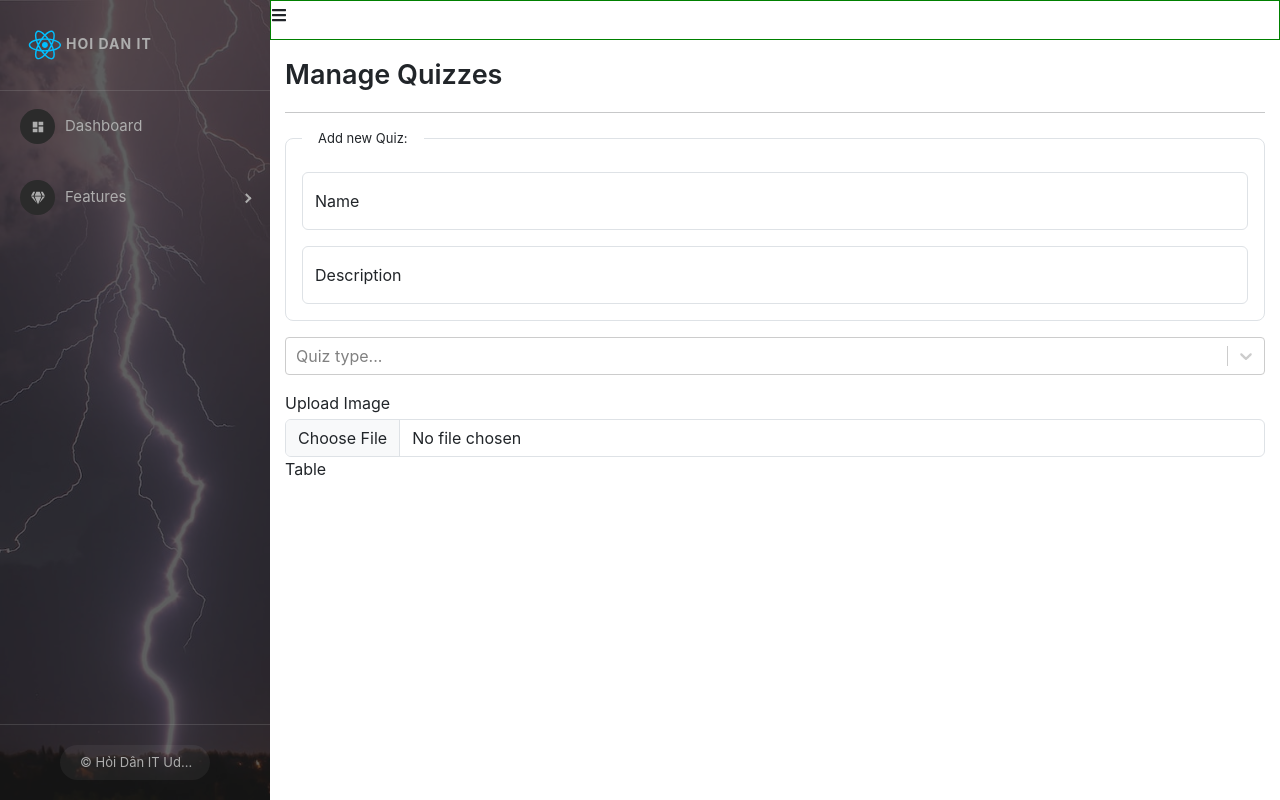
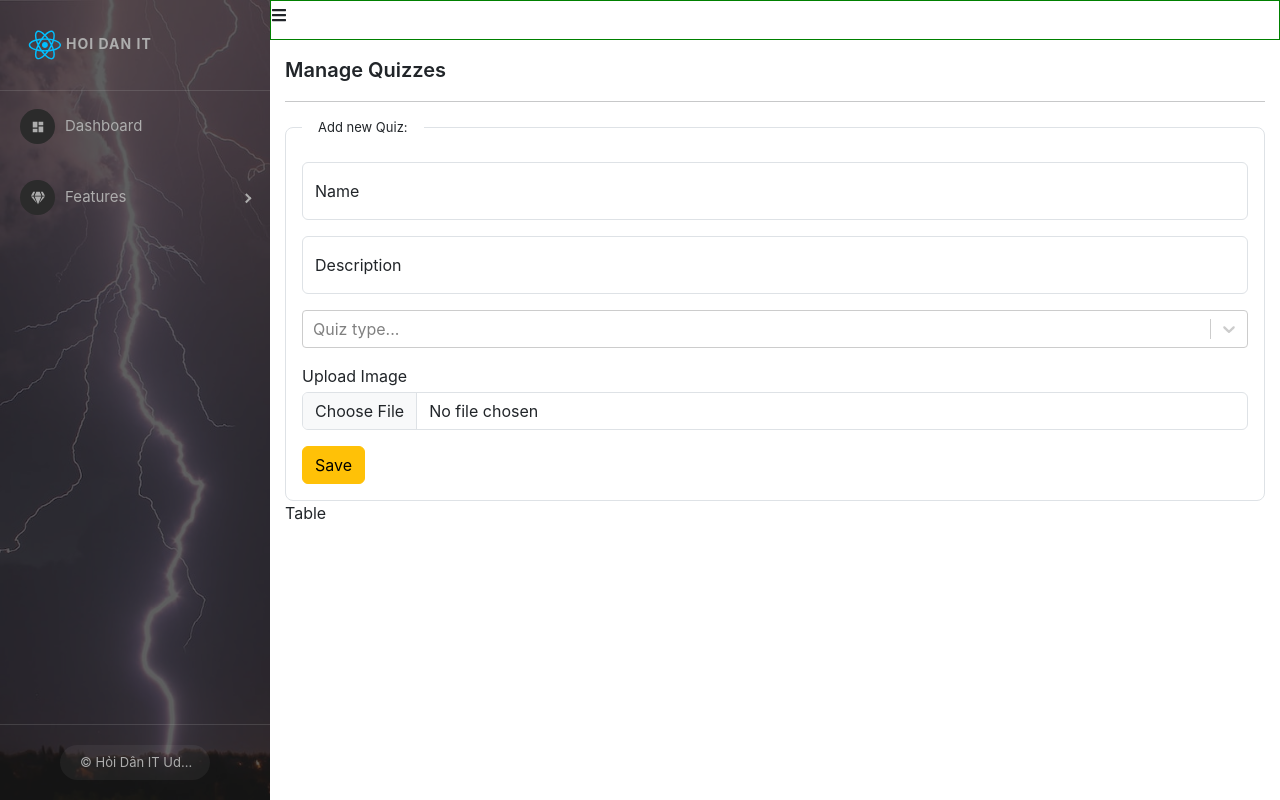
Before and after one commit to HCTVIP/React-Ultimate-Basic, a React (Create React App) app: page /admins/manage-quizzes in a window 1280 px wide. Built offline with nearby package versions, Linux system fonts and the light colour scheme.

Commit message:
API them moi bai thi

```diff
--- a/src/components/Admin/Content/Quiz/ManageQuiz.js
+++ b/src/components/Admin/Content/Quiz/ManageQuiz.js
@@ -2,6 +2,9 @@
 import 'react-select';
 import Select from 'react-select';
 import { useState } from 'react';
+import { postCreateNewQuiz } from '../../../../services/apiServices';
+import { toast } from 'react-toastify';
+import { ToastHeader } from 'react-bootstrap';
 
 const options = [
     { value: 'EASY', label: 'EASY' },
@@ -13,11 +16,31 @@
 
     const [name, setName] = useState('');
     const [description, setDescription] = useState("");
-    const [type, settype] = useState("EASY");
+    const [type, setType] = useState("EASY");
     const [image, setImage] = useState(null);
 
     const handleChangeFile = (event) => {
+        if (event.target && event.target.files && event.target.files[0]) {
+            setImage(event.target.files[0])
+        }
+    }
 
+    const handleSubmitQuiz = async () => {
+        //validate
+        if(!name || !description) {
+            toast.error("Name/Description is required");
+            return;
+        }
+
+        let res = await postCreateNewQuiz(description, name, type?.value, image);
+        if (res && res.EC === 0) {
+            toast.success(res.EM);
+            setName("");
+            setDescription("");
+            setImage("");
+        }else {
+            toast.error(res.EM);
+        }
     }
 
     return (
@@ -36,13 +59,14 @@
                         type="text"
                         className="form-control"
                         placeholder='your quiz name'
-                        valaue={name}
+                        value={name}
                         onChange={event=> setName(event.target.value)}
                         />
                     <label >Name</label>
                 </div>
                 <div className="form-floating">
                     <input
+                        value={description}
                         type="text"
                         className="form-control"
                         placeholder='description'
@@ -50,14 +74,12 @@
                     />
                     <label >Description</label>
                 </div>
-            </fieldset>
                 <div className="my-3">
                 <Select
-                    type={type}
-                    // defaultValue={selectedOption}
-                    // onChange={setSelectedOption}
+                    defaultValue={type}
+                    onChange={setType}
                     options={options}
-                    placeholder="Quiz type..."
+                    placeholder={"Quiz type..."}
                 />
                 </div>
                 <div className="more-actions form-group">
@@ -68,6 +90,14 @@
                         onChange={event=> handleChangeFile(event)}
                     />
                 </div>
+                <div className="mt-3">
+                    <button
+                    className="btn btn-warning"
+                    onClick={() => handleSubmitQuiz()}
+                    >Save</button>
+                </div>
+            </fieldset>
+
             <div className="list-detail">
                 Table
             </div>
--- a/src/components/Admin/Content/Quiz/ManageQuiz.scss
+++ b/src/components/Admin/Content/Quiz/ManageQuiz.scss
@@ -1,7 +1,7 @@
 .quiz-container {
     padding: 15px;
     .title {
-        font-size: 27px;
+        font-size: 20px;
         font-weight: 600;
     }
 
--- a/src/services/apiServices.js
+++ b/src/services/apiServices.js
@@ -52,9 +52,20 @@
     return axios.post(`api/v1/quiz-submit`, {...data});
 }
 
+const postCreateNewQuiz = (description, name, difficulty,image ) => {
+    const data = new FormData();
+    data.append('description', description);
+    data.append('name', name);
+    data.append('difficulty', difficulty);
+    data.append('quizImage', image);
+    return axios.post(`/api/v1/quiz`, data);
+}
+
 const getAllUsers = () => {
     return axios.get(`/api/v1/participant/all`);
 }
 
 
-export { postCreateNewUser, getAllUsers, putUpdateUser, deleteUser, getUserWithPaginate, postLogin, postRegister, getQuizByUser, getDataQuiz, postSubmitQuiz } ;
+export { postCreateNewUser, getAllUsers, putUpdateUser,
+    deleteUser, getUserWithPaginate, postLogin, postRegister,
+    getQuizByUser, getDataQuiz, postSubmitQuiz, postCreateNewQuiz } ;
```
Lines whose indentation alone changed are shown as unchanged.
